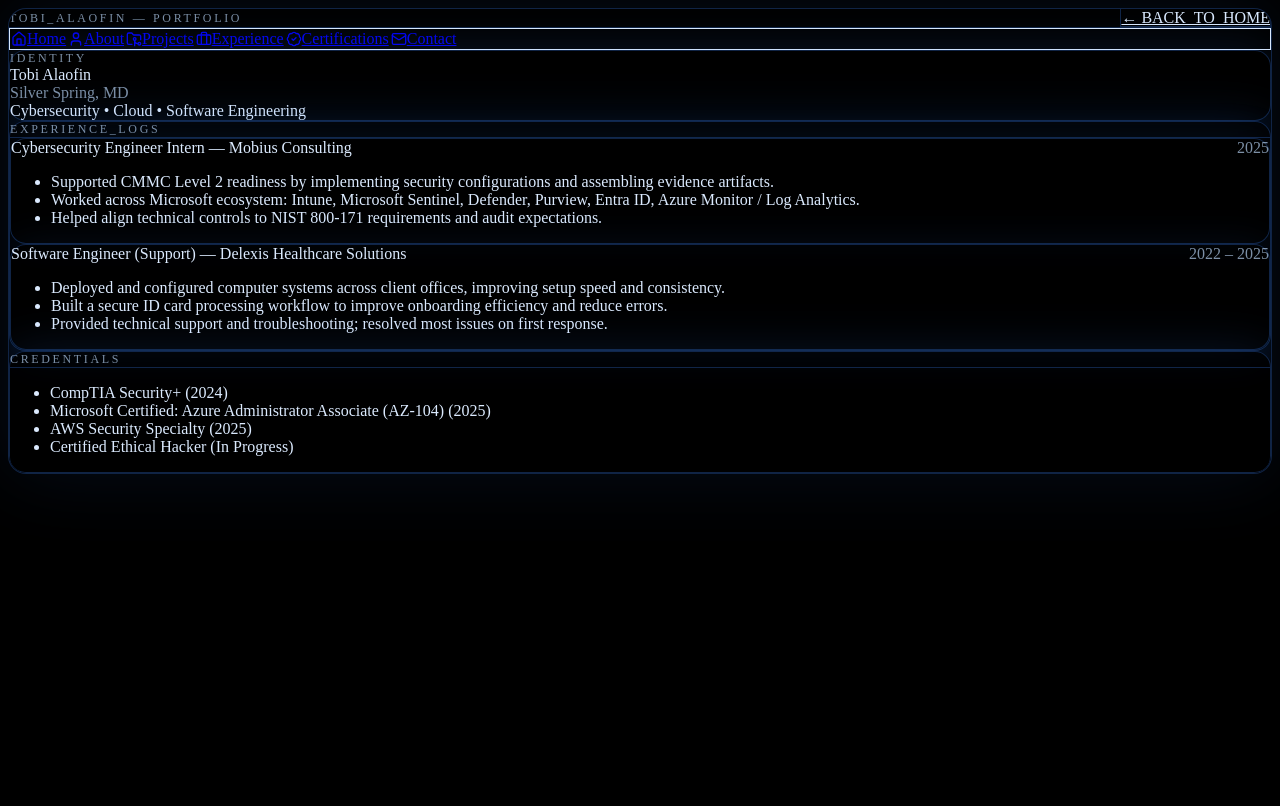
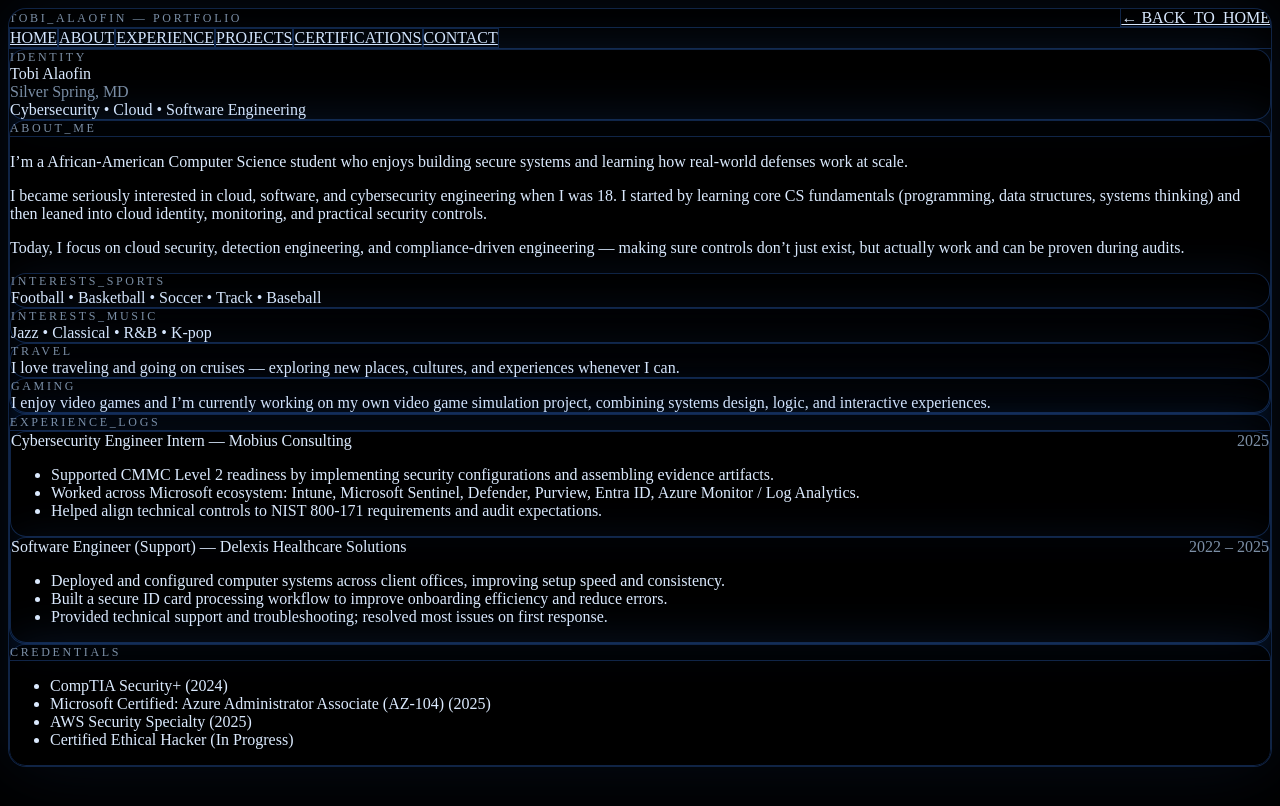
Before and after one commit to tobialaofin/tobialaofin-portfolio, a Next.js app: page /about in a window 1280 px wide. Shown: the top 806 px of the page. Built offline with nearby package versions, Linux system fonts and the light colour scheme.

Commit message:
Fix portfolio project href/slug for Vercel build

```diff
--- a/src/app/about/page.tsx
+++ b/src/app/about/page.tsx
@@ -4,6 +4,8 @@ import SectionCard from "@/components/SectionCard";
 import { portfolio } from "@/lib/portfolio";
 
 export default function AboutPage() {
+  const a = portfolio.about;
+
   return (
     <HUDShell
       active="about"
@@ -21,10 +23,40 @@ export default function AboutPage() {
           <div className="hud-title mb-3">IDENTITY</div>
           <div className="text-xl font-semibold">{portfolio.name}</div>
           <div className="text-sm text-[color:var(--muted)] mt-1">{portfolio.location}</div>
-          <div className="mt-4 text-sm text-red-100/85 leading-relaxed">{portfolio.headline}</div>
+          <div className="mt-4 text-sm text-[color:var(--fg)]/85 leading-relaxed">{portfolio.headline}</div>
         </div>
 
         <div className="space-y-5">
+          <SectionCard title="ABOUT_ME">
+            <div className="space-y-3 text-sm text-[color:var(--fg)]/85 leading-relaxed">
+              <p>{a.intro}</p>
+              <p>{a.originStory}</p>
+              <p>{a.now}</p>
+
+              <div className="mt-4 grid gap-3 md:grid-cols-2">
+                <div className="hud-panel p-4">
+                  <div className="hud-title mb-2">INTERESTS_SPORTS</div>
+                  <div className="text-sm text-[color:var(--fg)]/85">{a.interests.sports.join(" • ")}</div>
+                </div>
+
+                <div className="hud-panel p-4">
+                  <div className="hud-title mb-2">INTERESTS_MUSIC</div>
+                  <div className="text-sm text-[color:var(--fg)]/85">{a.interests.music.join(" • ")}</div>
+                </div>
+
+                <div className="hud-panel p-4 md:col-span-2">
+                  <div className="hud-title mb-2">TRAVEL</div>
+                  <div className="text-sm text-[color:var(--fg)]/85">{a.interests.travel}</div>
+                </div>
+
+                <div className="hud-panel p-4 md:col-span-2">
+                  <div className="hud-title mb-2">GAMING</div>
+                  <div className="text-sm text-[color:var(--fg)]/85">{a.interests.gaming}</div>
+                </div>
+              </div>
+            </div>
+          </SectionCard>
+
           <SectionCard title="EXPERIENCE_LOGS">
             <div className="space-y-4">
               {portfolio.experience.map((e, idx) => (
@@ -33,7 +65,7 @@ export default function AboutPage() {
                     <div className="font-semibold">{e.title}</div>
                     <div className="text-xs text-[color:var(--muted)]">{e.period}</div>
                   </div>
-                  <ul className="mt-3 list-disc pl-5 space-y-1 text-sm text-red-100/85">
+                  <ul className="mt-3 list-disc pl-5 space-y-1 text-sm text-[color:var(--fg)]/85">
                     {e.bullets.map((b, i) => (
                       <li key={`${i}-${b}`}>{b}</li>
                     ))}
@@ -44,7 +76,7 @@ export default function AboutPage() {
           </SectionCard>
 
           <SectionCard title="CREDENTIALS">
-            <ul className="list-disc pl-5 space-y-2 text-red-100/85">
+            <ul className="list-disc pl-5 space-y-2 text-[color:var(--fg)]/85">
               {portfolio.certifications.map((c, idx) => (
                 <li key={`${idx}-${c}`}>{c}</li>
               ))}
--- a/src/app/home/page.tsx
+++ b/src/app/home/page.tsx
@@ -6,15 +6,13 @@ import { portfolio } from "@/lib/portfolio";
 
 export default function HomePage() {
   return (
-    <HUDShell>
+    <HUDShell active="home">
       <div className="grid grid-cols-1 lg:grid-cols-3 gap-6">
         <ProfileCard />
 
         <div className="lg:col-span-2 space-y-6">
           <SectionCard title={portfolio.headline}>
-            <p className="text-[color:var(--fg)]/85 leading-relaxed">
-              {portfolio.focus}
-            </p>
+            <p className="text-[color:var(--fg)]/85 leading-relaxed">{portfolio.focus}</p>
 
             <div className="mt-4 flex flex-wrap gap-2">
               <a
@@ -51,12 +49,8 @@ export default function HomePage() {
                   rel="noreferrer"
                 >
                   <div className="hud-title mb-1">{p.title}</div>
-                  <div className="text-sm text-[color:var(--fg)]/80">
-                    {p.description}
-                  </div>
-                  <div className="mt-2 text-xs text-[color:var(--muted)]">
-                    VIEW_ON_GITHUB →
-                  </div>
+                  <div className="text-sm text-[color:var(--fg)]/80">{p.description}</div>
+                  <div className="mt-2 text-xs text-[color:var(--muted)]">VIEW_ON_GITHUB →</div>
                 </a>
               ))}
             </div>
--- a/src/components/NavDock.tsx
+++ b/src/components/NavDock.tsx
@@ -1,46 +1,36 @@
-"use client";
+import Link from "next/link";
 
-import Link from "next/link";
-import { usePathname } from "next/navigation";
-import clsx from "clsx";
-import { Home, User, FolderGit2, Briefcase, BadgeCheck, Mail } from "lucide-react";
+type NavDockProps = {
+  active?: string;
+};
 
-const items = [
-  { href: "/", label: "Home", icon: Home },
-  { href: "/about", label: "About", icon: User },
-  { href: "/projects", label: "Projects", icon: FolderGit2 },
-  { href: "/experience", label: "Experience", icon: Briefcase },
-  { href: "/certifications", label: "Certifications", icon: BadgeCheck },
-  { href: "/contact", label: "Contact", icon: Mail },
+const tabs = [
+  { key: "home", href: "/home", label: "HOME" },
+  { key: "about", href: "/about", label: "ABOUT" },
+  { key: "experience", href: "/experience", label: "EXPERIENCE" },
+  { key: "projects", href: "/projects", label: "PROJECTS" },
+  { key: "certifications", href: "/certifications", label: "CERTIFICATIONS" },
+  { key: "contact", href: "/contact", label: "CONTACT" },
 ];
 
-export default function NavDock() {
-  const pathname = usePathname();
-
+export default function NavDock({ active }: NavDockProps) {
   return (
-    <nav
-      className={clsx(
-        "rounded-2xl border border-emerald-200/20 bg-black/45 backdrop-blur-md",
-        "px-3 py-3 flex flex-wrap items-center gap-2"
-      )}
-    >
-      {items.map((it) => {
-        const active = pathname === it.href;
-        const Icon = it.icon;
+    <nav className="px-5 py-3 border-b border-[color:var(--border)] flex flex-wrap gap-2">
+      {tabs.map((t) => {
+        const isActive = active === t.key;
         return (
           <Link
-            key={it.href}
-            href={it.href}
-            className={clsx(
-              "inline-flex items-center gap-2 rounded-xl px-3 py-2 text-sm transition",
-              "border border-transparent",
-              active
-                ? "bg-emerald-500/15 text-emerald-100 border-emerald-400/25"
-                : "text-emerald-100/80 hover:bg-emerald-500/10 hover:text-emerald-50"
-            )}
+            key={t.key}
+            href={t.href}
+            className={[
+              "rounded-xl border px-3 py-2 text-xs tracking-widest transition",
+              "border-[color:var(--border)]",
+              isActive
+                ? "bg-[color:var(--accent-weak)] text-[color:var(--fg)]"
+                : "text-[color:var(--fg)]/85 hover:bg-[color:var(--accent-weak)]",
+            ].join(" ")}
           >
-            <Icon size={16} />
-            {it.label}
+            {t.label}
           </Link>
         );
       })}
--- a/src/components/SectionCard.tsx
+++ b/src/components/SectionCard.tsx
@@ -1,3 +1,5 @@
+import React from "react";
+
 export default function SectionCard({
   title,
   subtitle,
@@ -15,9 +17,7 @@ export default function SectionCard({
         <div>
           <div className="hud-title">{title}</div>
           {subtitle ? (
-            <div className="mt-1 text-[11px] tracking-widest text-[color:var(--muted)]">
-              {subtitle}
-            </div>
+            <div className="mt-1 text-[11px] tracking-widest text-[color:var(--muted)]">{subtitle}</div>
           ) : null}
         </div>
         {rightSlot ? <div>{rightSlot}</div> : null}
--- a/src/lib/portfolio.ts
+++ b/src/lib/portfolio.ts
@@ -1,15 +1,47 @@
+export type PortfolioProjectLink = { label: string; href: string };
+
+export type PortfolioProject = {
+  title: string;
+  slug: string;
+  href: string;
+  tags: string[];
+  description: string;
+  links?: PortfolioProjectLink[];
+};
+
 export const portfolio = {
   headline: "Cybersecurity • Cloud • Software Engineering",
   name: "Tobi Alaofin",
   location: "Silver Spring, MD",
+
   focus:
     "I build secure, scalable systems across cloud security monitoring, compliance engineering, and full-stack development. I care about defense-in-depth that works in real life: strong identity controls, hardened endpoints, and detections you can actually operate (logs, alerting, triage, and evidence).",
+
+  // ✅ About section (matches your about page fields)
+  about: {
+    intro:
+      "I’m a African-American Computer Science student who enjoys building secure systems and learning how real-world defenses work at scale.",
+    originStory:
+      "I became seriously interested in cloud, software, and cybersecurity engineering when I was 18. I started by learning core CS fundamentals (programming, data structures, systems thinking) and then leaned into cloud identity, monitoring, and practical security controls.",
+    now:
+      "Today, I focus on cloud security, detection engineering, and compliance-driven engineering — making sure controls don’t just exist, but actually work and can be proven during audits.",
+    interests: {
+      sports: ["Football", "Basketball", "Soccer", "Track", "Baseball"],
+      music: ["Jazz", "Classical", "R&B", "K-pop"],
+      travel:
+        "I love traveling and going on cruises — exploring new places, cultures, and experiences whenever I can.",
+      gaming:
+        "I enjoy video games and I’m currently working on my own video game simulation project, combining systems design, logic, and interactive experiences.",
+    },
+  },
+
   highlights: [
     "CMMC Level 2 / NIST 800-171: translated requirements into real Microsoft configurations and audit-ready evidence (Intune, Sentinel, Defender, Purview).",
     "Cloud security + detection mindset: signal quality, runbooks, incident triage, phishing simulations, and repeatable response workflows.",
     "Software engineering foundations: TypeScript/React, Java, C, SQL with systems thinking and troubleshooting under pressure.",
     "Compliance meets engineering: I don’t just ‘enable controls’ — I validate behavior, capture proof, and explain it clearly for audits.",
   ],
+
   experience: [
     {
       title: "Cybersecurity Engineer Intern — Mobius Consulting",
@@ -30,6 +62,7 @@ export const portfolio = {
       ],
     },
   ],
+
   projects: [
     {
       title: "CMMC Compliance & Intune Security Hardening",
@@ -38,21 +71,16 @@ export const portfolio = {
       tags: ["Compliance", "Intune", "Microsoft 365", "NIST 800-171"],
       description:
         "Reviewed an existing Intune environment, helped redesign baseline policies for Windows devices, tested configurations, and produced audit-ready evidence and policy summaries for CMMC Level 2.",
-      links: [
-        {
-          label: "GitHub",
-          href: "https://github.com/tobialaofin/cloud-security-compliance-portfolio",
-        },
-      ],
+      links: [{ label: "GitHub", href: "https://github.com/tobialaofin/cloud-security-compliance-portfolio" }],
     },
     {
       title: "GCC High Deployment & Security Monitoring",
       slug: "gcc-high",
-      href: "#",
+      href: "https://github.com/tobialaofin",
       tags: ["GCC High", "Sentinel", "FedRAMP", "Azure AD/Entra"],
       description:
         "Helped plan and validate a GCC High tenant with baseline identity controls, audit logging, and monitoring. Integrated Sentinel, built alerts, and documented settings for internal audits.",
-      links: [{ label: "GitHub", href: "#" }],
+      links: [{ label: "GitHub", href: "https://github.com/tobialaofin" }],
     },
     {
       title: "Real-Time Market Data Stream Processor",
@@ -61,26 +89,21 @@ export const portfolio = {
       tags: ["Python", "FastAPI", "asyncio", "JavaScript"],
       description:
         "Designed a real-time market data streaming system that ingests live/simulated equity prices and computes rolling analytics in memory. Built an async FastAPI backend and a live dashboard with rolling windows, averages, and percent change per symbol.",
-      links: [
-        {
-          label: "GitHub",
-          href: "https://github.com/tobialaofin/real-time-market-data-stream",
-        },
-      ],
+      links: [{ label: "GitHub", href: "https://github.com/tobialaofin/real-time-market-data-stream" }],
     },
-  ],
+  ] as PortfolioProject[],
+
   certifications: [
     "CompTIA Security+ (2024)",
     "Microsoft Certified: Azure Administrator Associate (AZ-104) (2025)",
     "AWS Security Specialty (2025)",
     "Certified Ethical Hacker (In Progress)",
   ],
+
   contact: {
     email: "tobialaofin2004@gmail.com",
     linkedin: "https://www.linkedin.com/in/tobi-alaofin-a17b66277/",
     github: "https://github.com/tobialaofin",
-    // IMPORTANT: these files must exist under /public/assets/
-    // If your resume file isn't actually named resume.pdf, either rename it or update this path.
     resumePath: "/assets/resume.pdf",
     headshotPath: "/assets/headshot.jpg",
   },
```
Also changed, not shown: src/components/ContactPanel.tsx (+21 -40 lines), src/components/HUDShell.tsx (+1 -7 lines), src/components/ProjectGrid.tsx (+20 -11 lines), src/components/TerminalPanel.tsx (+19 -21 lines), 1 other file (tests, documents, lock files or other folders).
